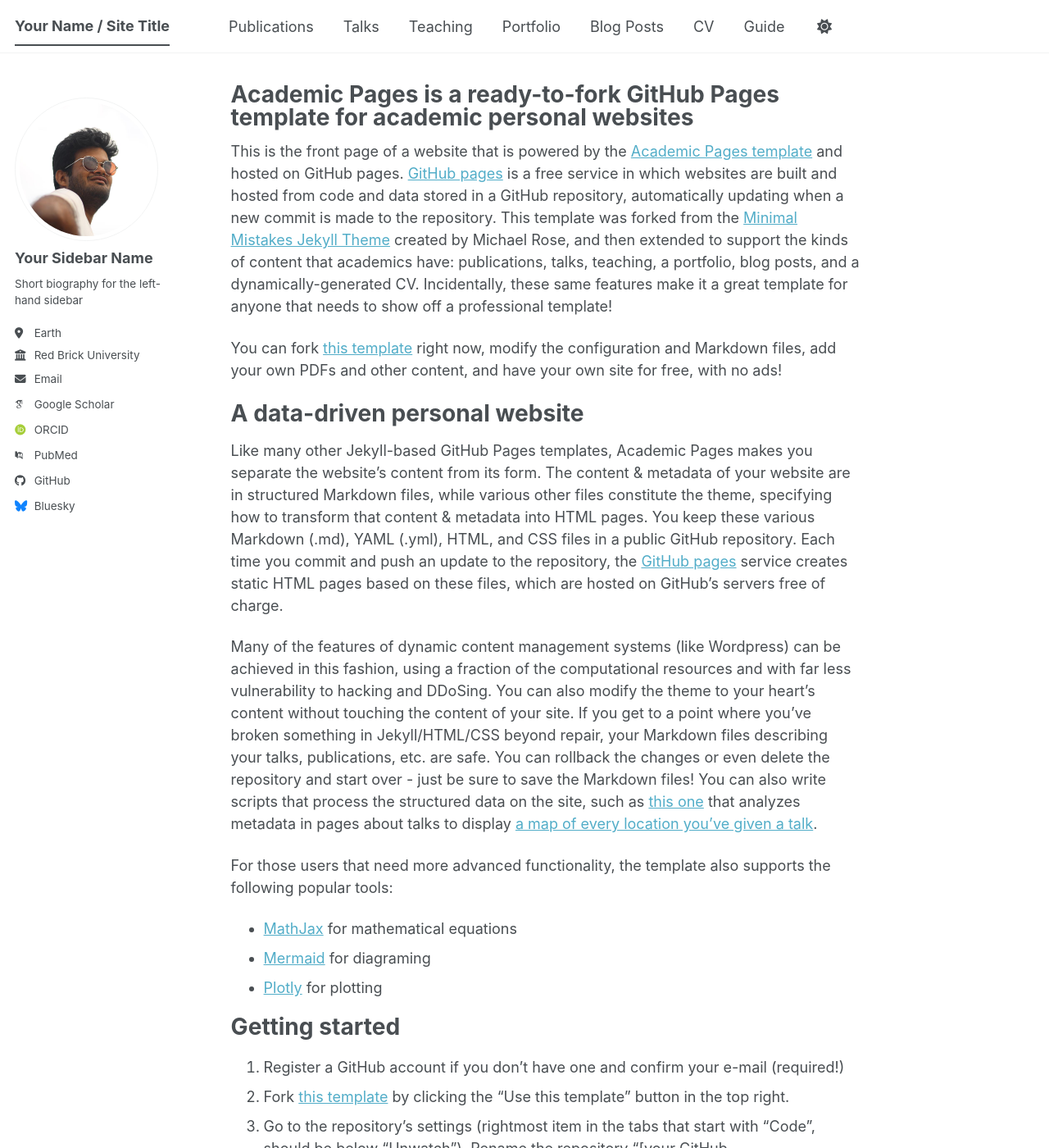
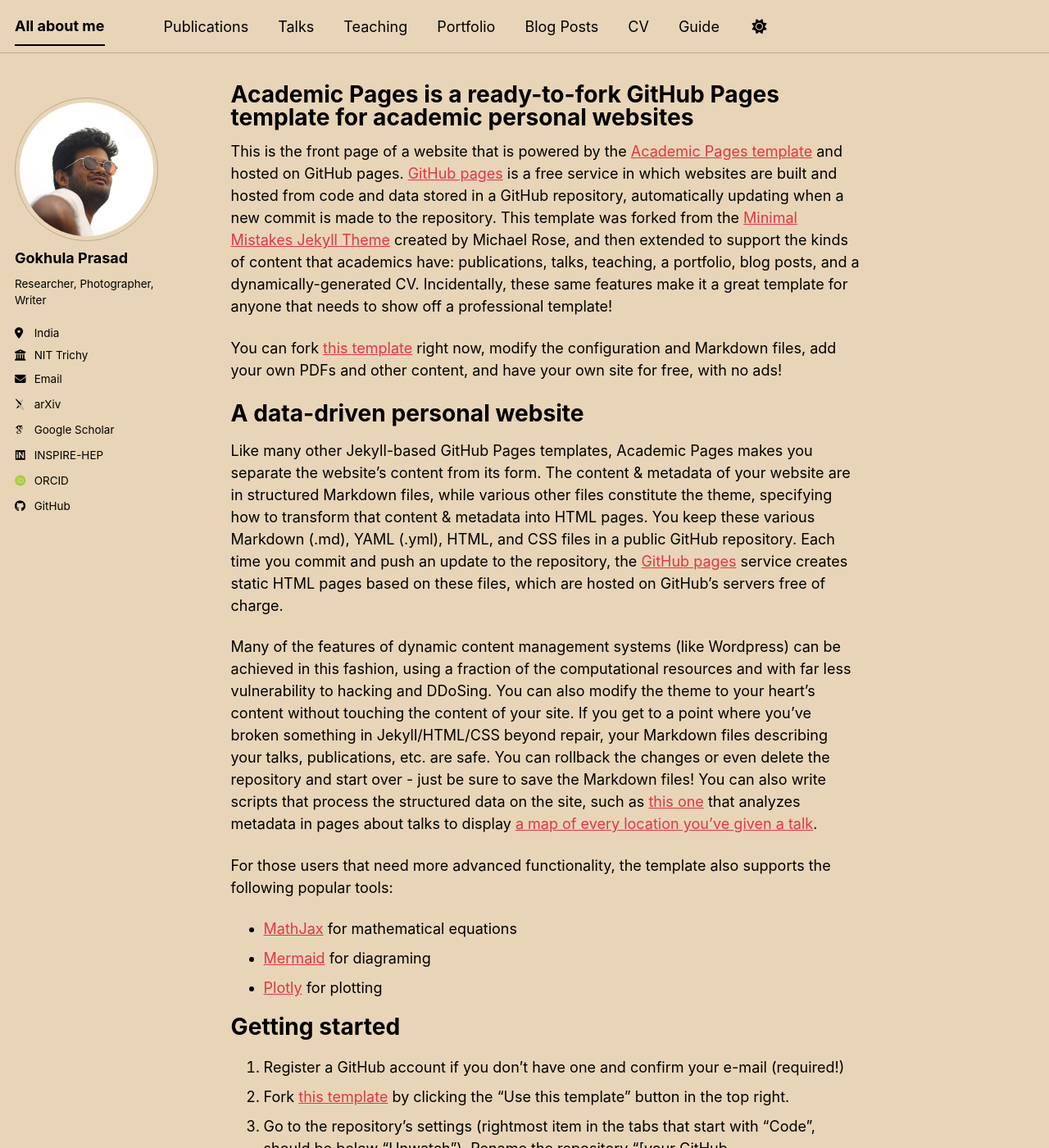
Before and after one commit to goki98/goki98.github.io, a Jekyll site: the page built from _pages/about.md, in a window 1280 px wide and 1400 px high. Shown: the whole window at 82% size. Built offline with Jekyll 4.4.1, drawn with Linux system fonts in a browser that asks for light colours; some web fonts are replaced; a script bundle is joined from its source files by our own code; library files that are not in the unit come from our copies; some of the changed text lies outside the part shown.

Commit message:
Update _config.yml

```diff
--- a/_config.yml
+++ b/_config.yml
@@ -8,15 +8,15 @@
 
 # Basic Site Settings
 locale                   : "en-US"
-site_theme               : "default" # The available themes options are "default", "air", "sunrise", "mint", "dirt" and "contrast"
-title                    : "Your Name / Site Title"
+site_theme               : "sunrise" # The available themes options are "default", "air", "sunrise", "mint", "dirt" and "contrast"
+title                    : "All about me"
 title_separator          : "-"
-name                     : &name "Your Name"
-description              : &description "Your Name's academic portfolio"   # Update this with a general description of your site, this is the default if not overridden by a page
-url                      : https://academicpages.github.io # The base hostname & protocol for your site e.g. "https://[your GitHub username].github.io",
+name                     : &name "Gokhula Prasad"
+description              : &description "I’m a PhD student working on dark matter phenomenology, and in my free time I enjoy photography and writing novels"   # Update this with a general description of your site, this is the default if not overridden by a page
+url                      : https://goki98.github.io/ # The base hostname & protocol for your site e.g. "https://[your GitHub username].github.io",
                                                            # or if you already have some other page hosted on Github then use "https://[your GitHub username].github.io/[Your Repo Name]"
 baseurl                  : "" # the subpath of your site, e.g. "/blog"
-repository               : "academicpages/academicpages.github.io"
+repository               : "goki98/goki98.github.io"
 
 # Site Author - The following control what appear as part of the author content on the side bar.
 #               If a field is blank the icon and link will not appear, otherwise it will be shown.
@@ -24,24 +24,24 @@
 author:
   # Biographic information
   avatar           : "profile.png"
-  name             : "Your Sidebar Name"
+  name             : "Gokhula Prasad"
   pronouns         : # example: "she/her"
-  bio              : "Short biography for the left-hand sidebar"
-  location         : "Earth"
-  employer         : "Red Brick University"
+  bio              : "Researcher, Photographer, Writer"
+  location         : "India"
+  employer         : "NIT Trichy"
   uri              : # URL
-  email            : "none@example.org"
+  email            : "pa.gokhul1998@gmail.com"
 
   # Academic websites
   academia         : # URL
-  arxiv            : # URL - Update with the correct link to your profile
-  googlescholar    : "https://scholar.google.com/citations?user=PS_CX0AAAAAJ"
-  inspire-hep      : # URL
+  arxiv            : "https://arxiv.org/search/hep-ph?searchtype=author&query=Prasad,+P+G"
+  googlescholar    : "https://scholar.google.com/citations?user=4DczjXIAAAAJ&hl=en"
+  inspire-hep      : "https://inspirehep.net/authors/3118799"
   impactstory      : # URL
-  orcid            : "https://orcid.org/yourorcidurl"
+  orcid            : "https://orcid.org/my-orcid?orcid=0000-0003-4839-235X"
   semantic         : # URL
   ssrn             : # URL
-  pubmed           : "https://www.ncbi.nlm.nih.gov/pubmed/?term=john+snow"
+  pubmed           : #URL
   researchgate     : # URL
   scopus           : # URL
   zotero           : # URL
@@ -51,13 +51,13 @@
   bitbucket        : # Username - Update with your username on the site
   codepen          : # Username
   dribbble         : # Username
-  github           : "academicpages"
+  github           : "goki98"
   kaggle           : # Username
   stackoverflow    : # User number or user number and name (i.e., use "1" or "1/jeff-atwood")
 
   # Social media
   artstation       : # Username
-  bluesky          : "bsky.app" # Replace this with you Bluesky username
+  bluesky          :  # Replace this with you Bluesky username
   facebook         : # Username
   flickr           : # Username
   foursquare       : # Username
@@ -89,7 +89,7 @@
   manuscripts:
     title: 'Journal Articles'
   conferences:
-    title: 'Conference Papers'
+    title: 'Conference Papers / Posters'
 
 # Site Settings
 teaser                   :  # filename of teaser fallback teaser image placed in /images/ for social media previews
```
